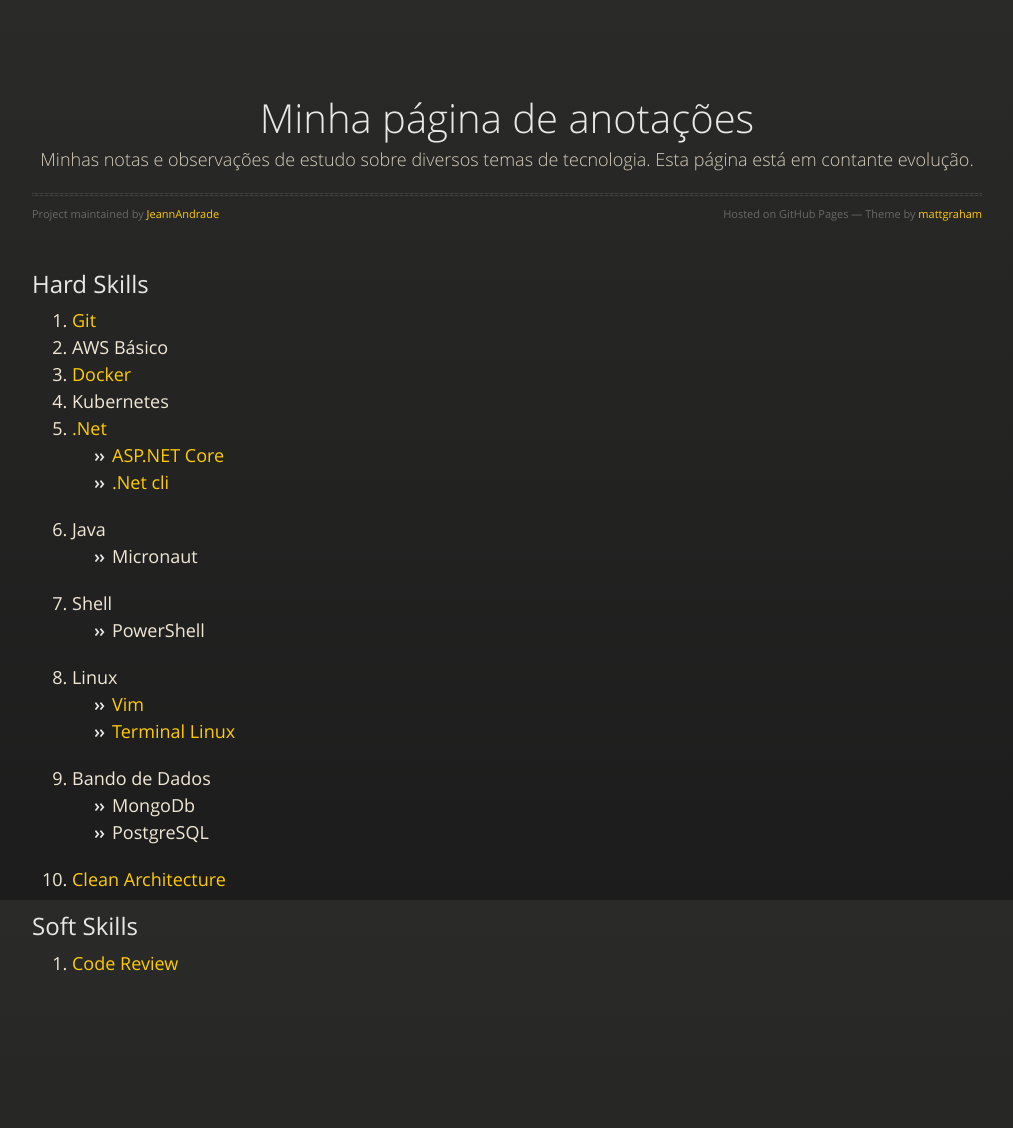
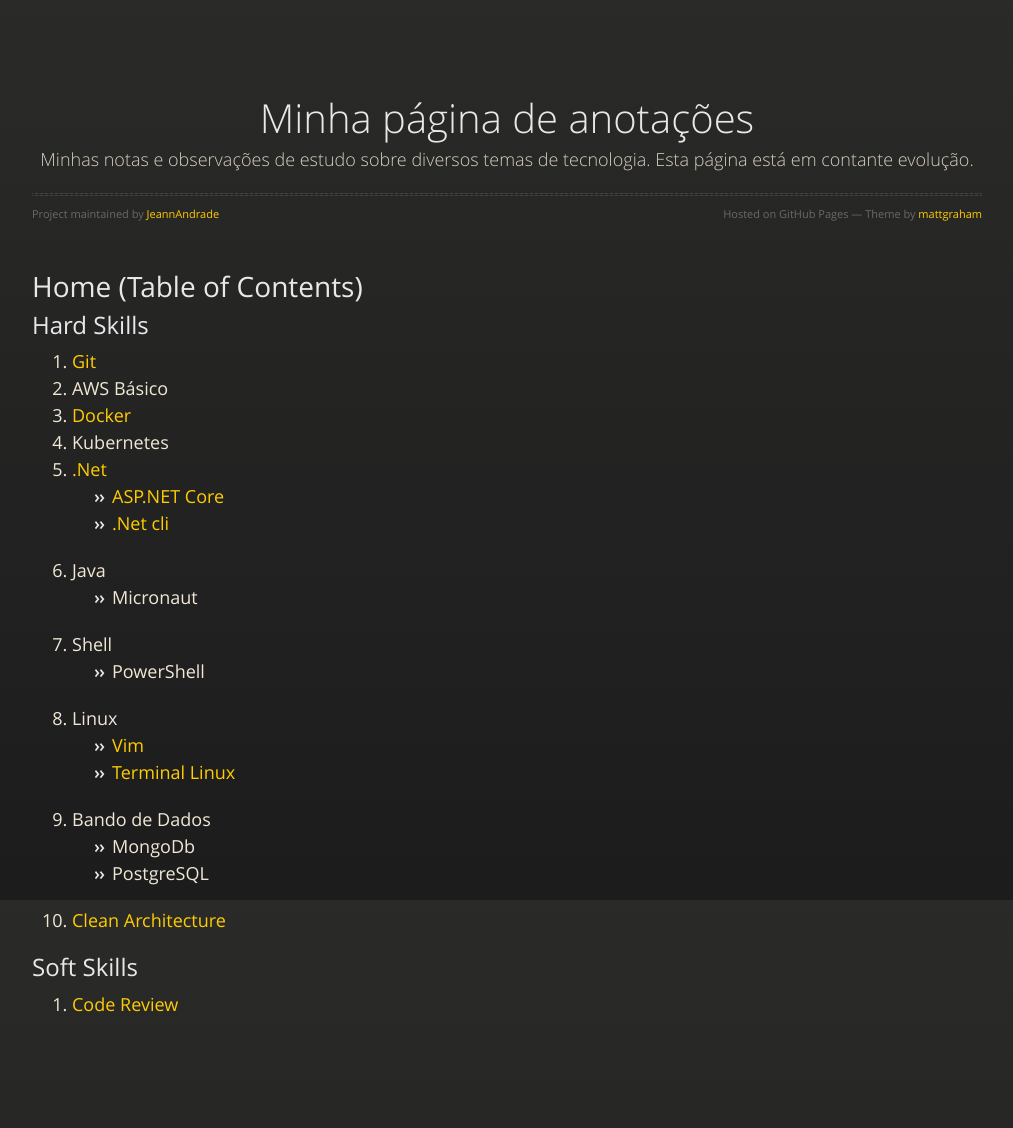
Before and after one commit to JeannAndrade/jeannandrade.github.io, a Jekyll site: the page built from index.md, in a window 1280 px wide. Shown: the whole page, without its empty margins (108-1121 px from the left). Built offline with Jekyll 4.4.1, drawn with Linux system fonts in a browser that asks for light colours; our own code applies the rules of GitHub Pages for plain Markdown files; before the commit the page ends 1087 px from its top, so only the background shows below that.

Commit message:
Refazendo o readme

```diff
--- a/index.md
+++ b/index.md
@@ -1,6 +1,8 @@
 ---
 layout: default
 ---
+
+# Home (Table of Contents)
 
 ## Hard Skills
 
```
Also changed, not shown: README.md.
